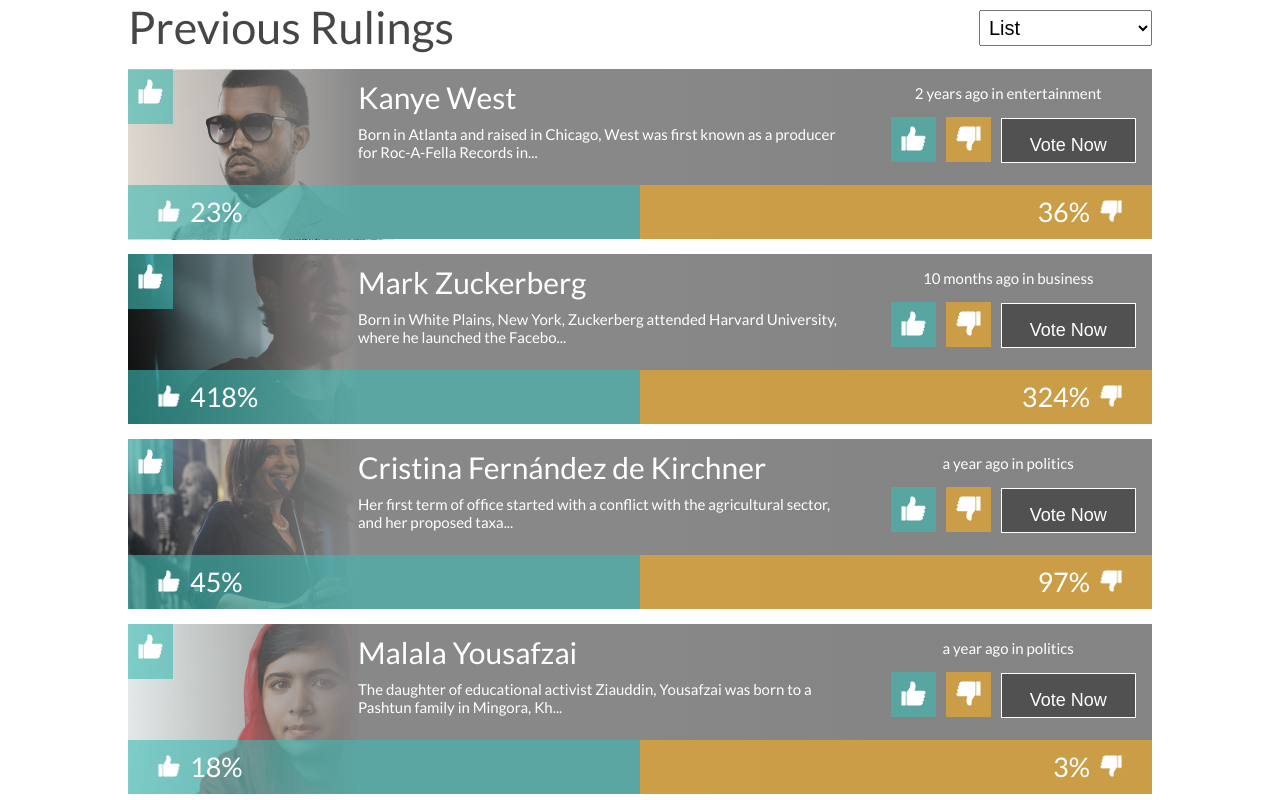
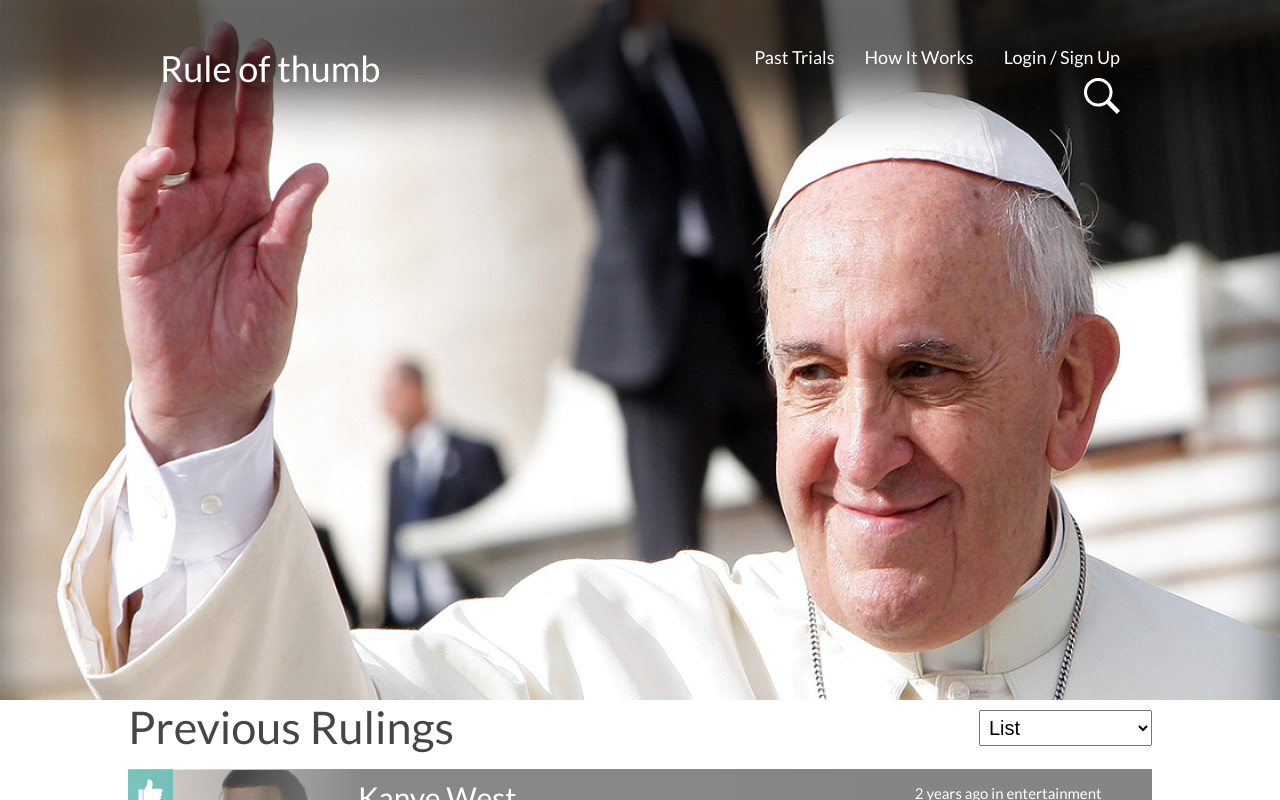
Before and after one commit to dtorres3095007/rule, a React (Create React App) app: page / in a window 1280 px wide. Shown: the top 800 px of the page. Built offline with nearby package versions, Linux system fonts and the light colour scheme.

Commit message:
Working header

```diff
--- a/src/App.js
+++ b/src/App.js
@@ -1,15 +1,13 @@
 import './assets/styles/scss/styles.scss'
 import { Provider } from 'react-redux'
 import store from './redux/store'
+import Header from './containers/Header'
 import Celebrities from './containers/Celebrities'
 
 function App() {
-  const todos = [
-    {id : 1, title : 'Wash dishes', completed : false},
-    {id : 2, title : 'Make dinner', completed : true},
-  ];
   return (
     <Provider store={store}>
+      <Header/>
       <Celebrities/>
     </Provider>
   );
--- /dev/null
+++ b/src/assets/styles/scss/components/_header.scss
@@ -0,0 +1,57 @@
+.header{
+    width: 100%;
+    height: 700px;
+    background-repeat: no-repeat;
+    background-size: 100% 100%;
+    box-shadow: inset  0px 100px 50px rgba(0,0,0,0.6);
+    -moz-box-shadow: inset  0px 100px 50px rgba(0,0,0,0.6);
+    -webkit-box-shadow: inset  0px 100px 50px rgba(0,0,0,0.6);
+    -o-box-shadow: inset  0px 100px 50px rgba(0,0,0,0.6);
+}
+
+
+
+.header-menu{
+    width: 75%;
+    margin: 0 auto;
+    padding-top: 10px;
+}
+
+.header-title{
+    width: 50%;
+    float: left;
+    text-align: left;
+    font-family: Lato;
+    font-size: 36px;
+    color: #FFFFFF;
+
+}
+
+.header-option{
+    width: 50%;
+    float: left;
+    text-align: right;
+    margin-top: 20px;
+    ul{
+        text-decoration: none;
+    }
+    li{
+        text-decoration: none;
+        list-style: none;
+        display: inline-block;
+        margin-left: 30px;
+        font-family: Lato;
+        font-size: 18px;
+        text-align: left;
+        color: #FFFFFF;
+    }
+
+    img{
+        height: 36px;
+        width: 36px;
+        position: relative;
+        top: 10px;
+
+    }
+
+}
--- a/src/assets/styles/scss/styles.scss
+++ b/src/assets/styles/scss/styles.scss
@@ -1,4 +1,5 @@
 @import './components/grid';
+@import './components/header';
 @import './components/list';
 @import './components/Card';
 @import './components/celebrities';
--- /dev/null
+++ b/src/containers/Header.js
@@ -0,0 +1,28 @@
+import React from 'react'
+import pope from '../assets/img/pope.png'
+import search from '../assets/img/search.svg'
+import { useWindowDimensions, cutTextDescriptionList } from '../assets/js/General'
+
+
+
+export default function Header(){
+    const { width } = useWindowDimensions();
+
+    return (
+        <div className='header' style={{ backgroundImage : `url(${pope})`}}>
+            <div className='header-menu'>
+                <div className='header-title'>
+                    <p>Rule of thumb</p>
+                </div>
+                <div className='header-option'>
+                    <ul>
+                        <li>Past Trials</li>
+                        <li>How It Works</li>
+                        <li>Login / Sign Up</li>
+                        <li><img src={search} alt='Search Info'/></li>
+                    </ul>
+                </div>
+            </div>
+        </div>
+    );
+}
```
Also changed, not shown: src/assets/img/pope.png (added), src/assets/img/search.svg (added).
